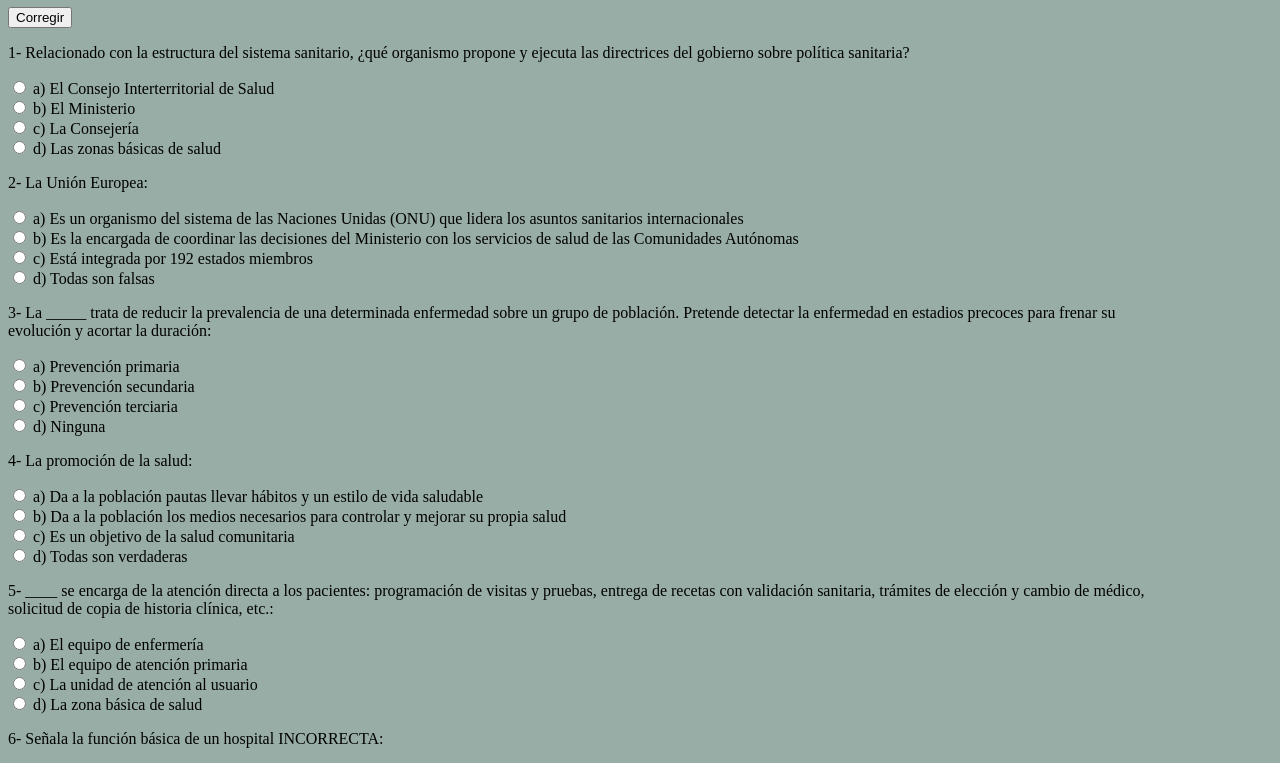
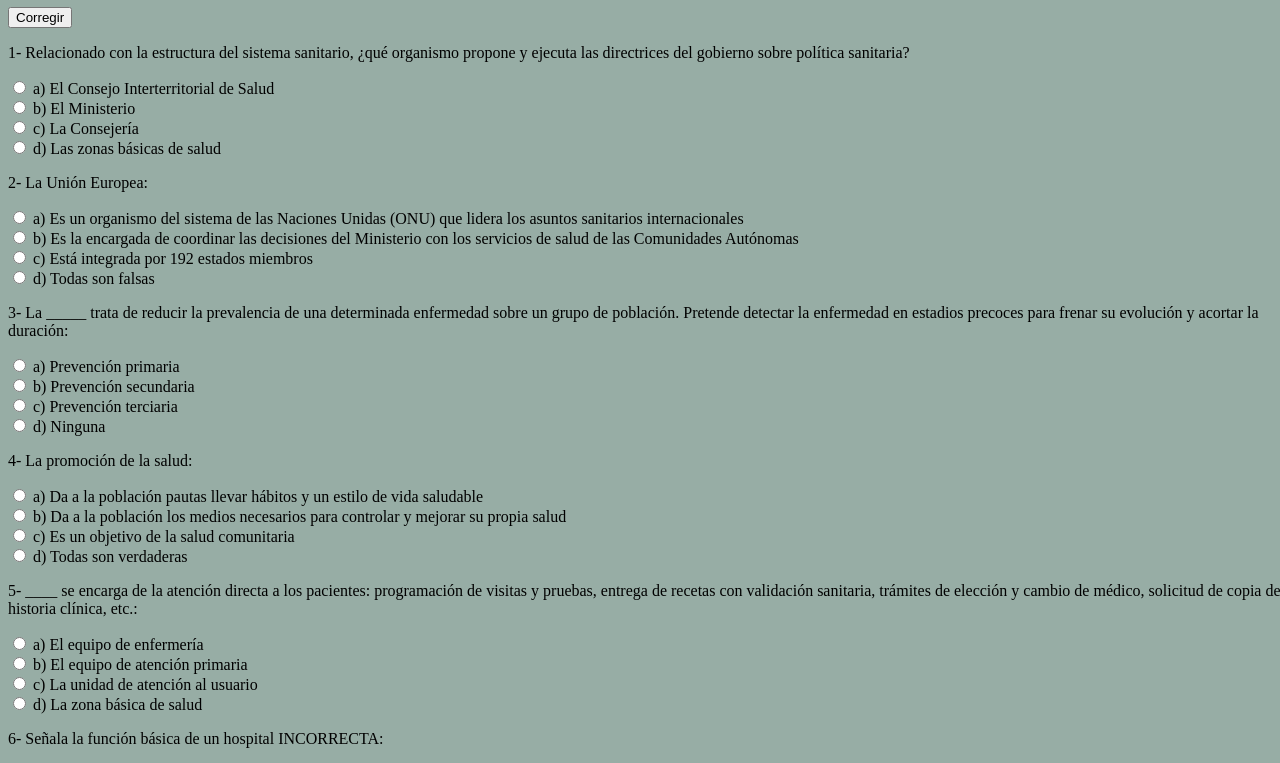
Before and after one commit to rootButAnon/ilerna, a plain HTML site: page ilerna/oadm/test2.html in a window 1280 px wide. Shown: the part 81-844 px from the top of the page. Drawn offline with Linux system fonts and the light colour scheme.

Commit message:
Actualizar test2.html

```diff
--- a/ilerna/oadm/test2.html
+++ b/ilerna/oadm/test2.html
@@ -12,8 +12,8 @@
         flex-direction: column;
         align-items: center;
         justify-content: flex-start;
-        max-width: 90vw;
-        width: 90vw;
+        max-width: 100vw;
+        width: 100vw;
         height: 100vh;
         max-height: 100vh;
         background-color: rgb(151, 173, 165);
```
